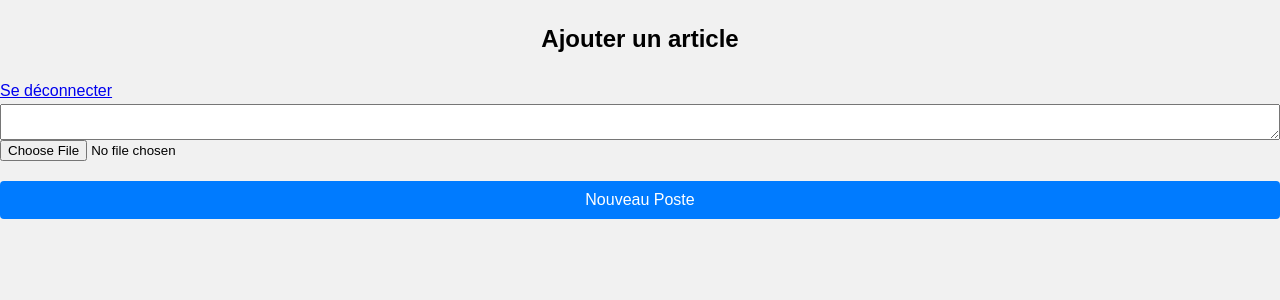
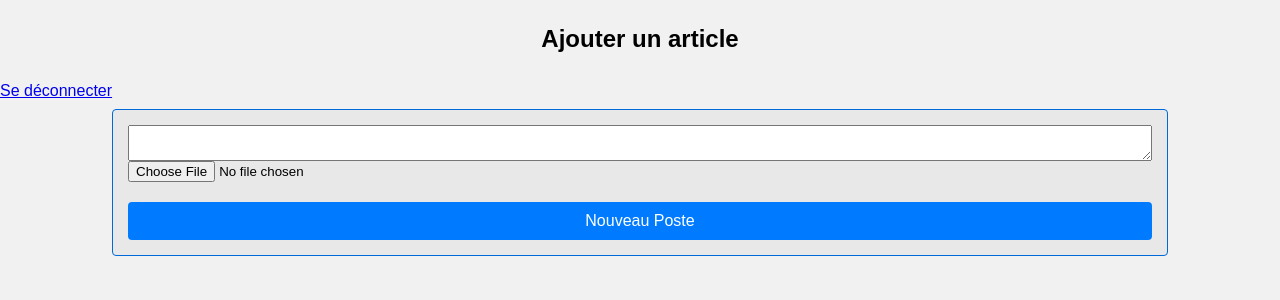
Before and after one commit to juliennofacelyg/PRAXMAX-IIA-SI, a PHP site: page /admin/overview.php in a window 1280 px wide. Shown: the top 300 px of the page. Run offline with PHP 8.4, Linux system fonts and the light colour scheme; a user stored in the database is signed in; data comes from the database, SQL or seed files in the repository; some libraries are stand-ins or nearby versions.

Commit message:
admin style

```diff
--- a/asset/css/main.css
+++ b/asset/css/main.css
@@ -90,6 +90,14 @@ a {
 .active {
     background-color: #0069d9;
 }
+.container-overview {
+    width: 80%;
+    background: rgb(232, 232, 232);
+    margin: 5px auto;
+    border-radius: 4px;
+    border: solid #0069d9 1px;
+    padding: 15px;
+}
 
 .container-blog {
     width: 80%;
```
